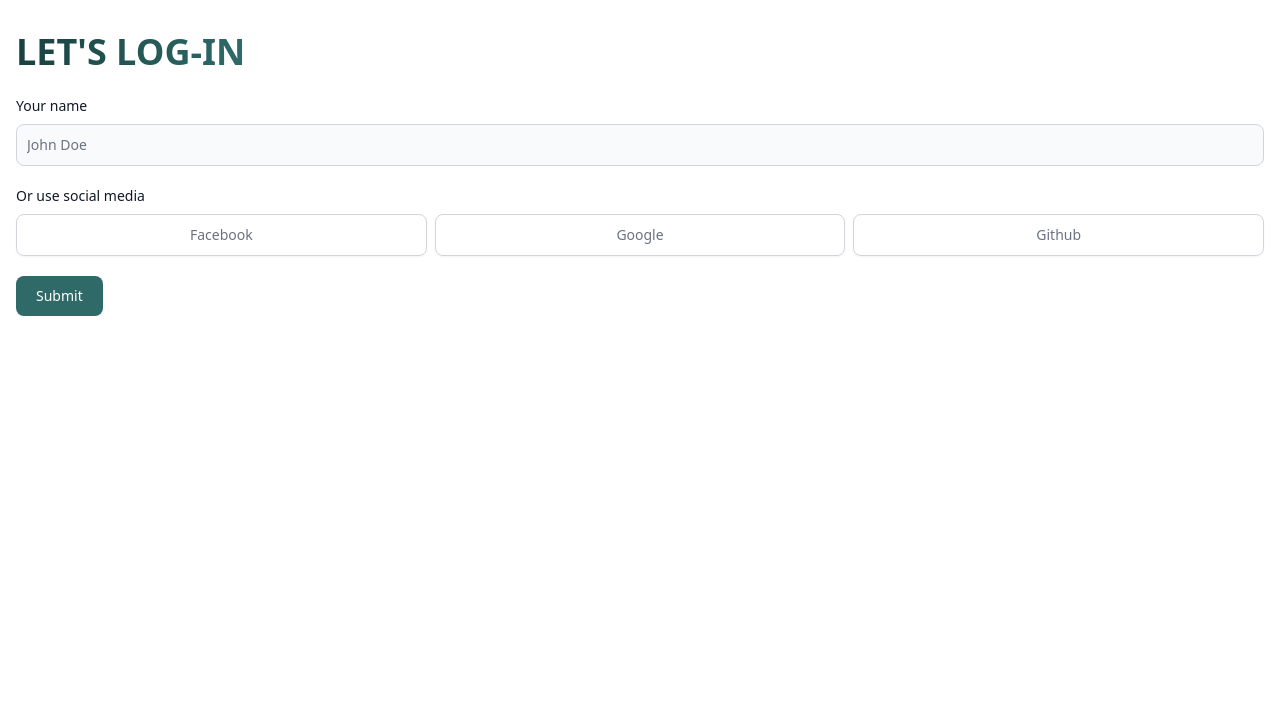
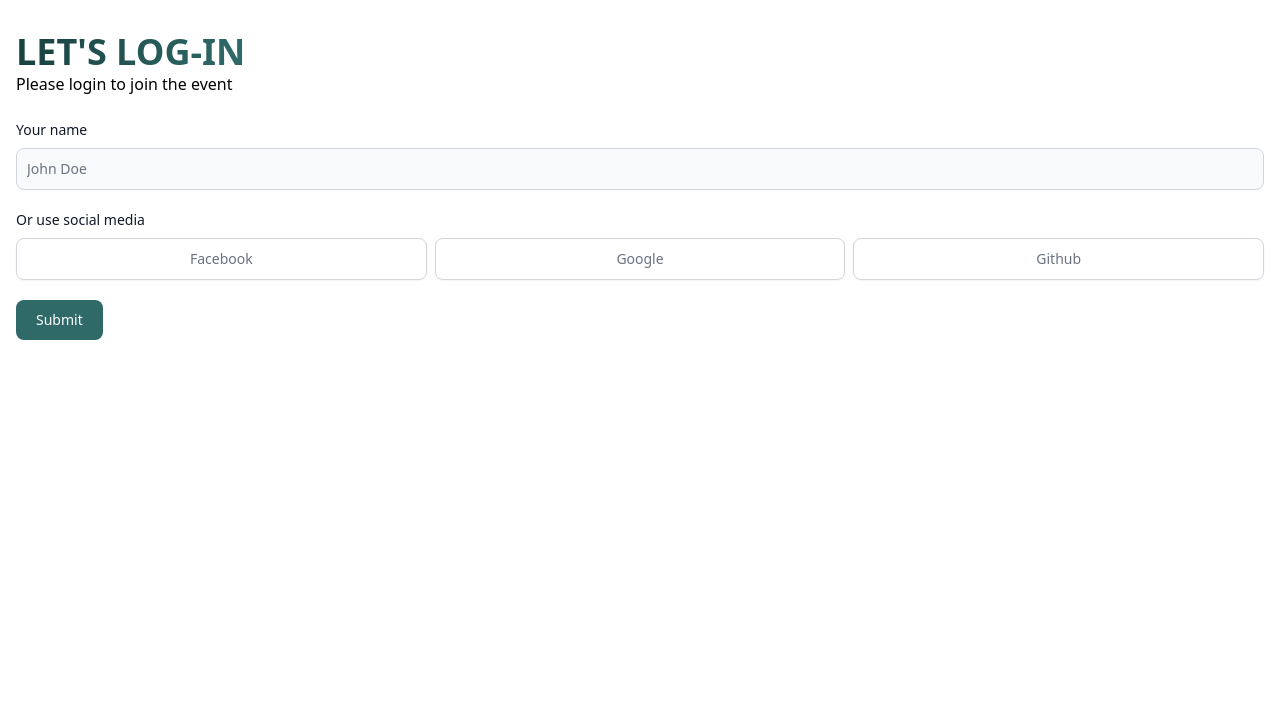
Before and after one commit to GeertVerstijnen/Joehoe, a plain HTML site: page dist/login.html in a window 1280 px wide. Shown: the top 727 px of the page. Drawn offline with Linux system fonts and the light colour scheme.

Commit message:
small changes

```diff
--- a/dist/index.js
+++ b/dist/index.js
@@ -73,7 +73,9 @@ const generateCards = async () => {
           </div>
         </div>
         <div>
+        <a href="/dist/login.html">
           <img class="p-4 w-20 h-20 object-cover absolute bottom-0 right-0" src="${doc.data().imageQR}" alt="" />
+          </a>
         </div>
       `;
 
--- a/dist/login.html
+++ b/dist/login.html
@@ -4,12 +4,13 @@
     <meta charset="UTF-8">
     <meta name="viewport" content="width=device-width, initial-scale=1.0">
     <link rel="stylesheet" href="output.css" />
-    <title>Document</title>
+    <title>Login</title>
 </head>
 <body>
     <div class="flex justify-between flex-col">
-        <div class="">
-            <h1 class="font-bold mt-8 mx-4 text-4xl bg-gradient-to-r from-dark-blue to-mid-blue inline-block text-transparent bg-clip-text uppercase text-center justify-center">Let's log-in</h1>
+        <div class="mt-8 mx-4">
+            <h1 class="font-bold text-4xl bg-gradient-to-r from-dark-blue to-mid-blue inline-block text-transparent bg-clip-text uppercase text-center justify-center">Let's log-in</h1>
+            <div class="">Please login to join the event</div>
         </div>
         <div>
 
```
Also changed, not shown: dist/index.html (+1 -1 lines).
